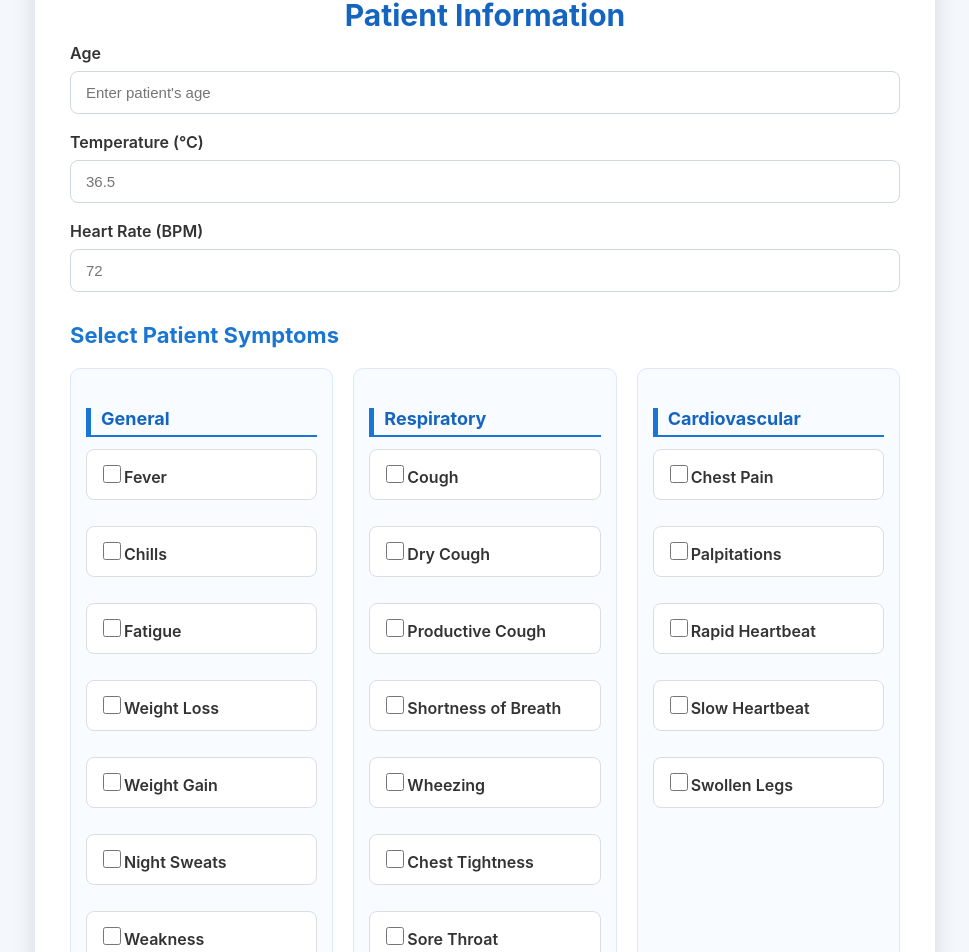
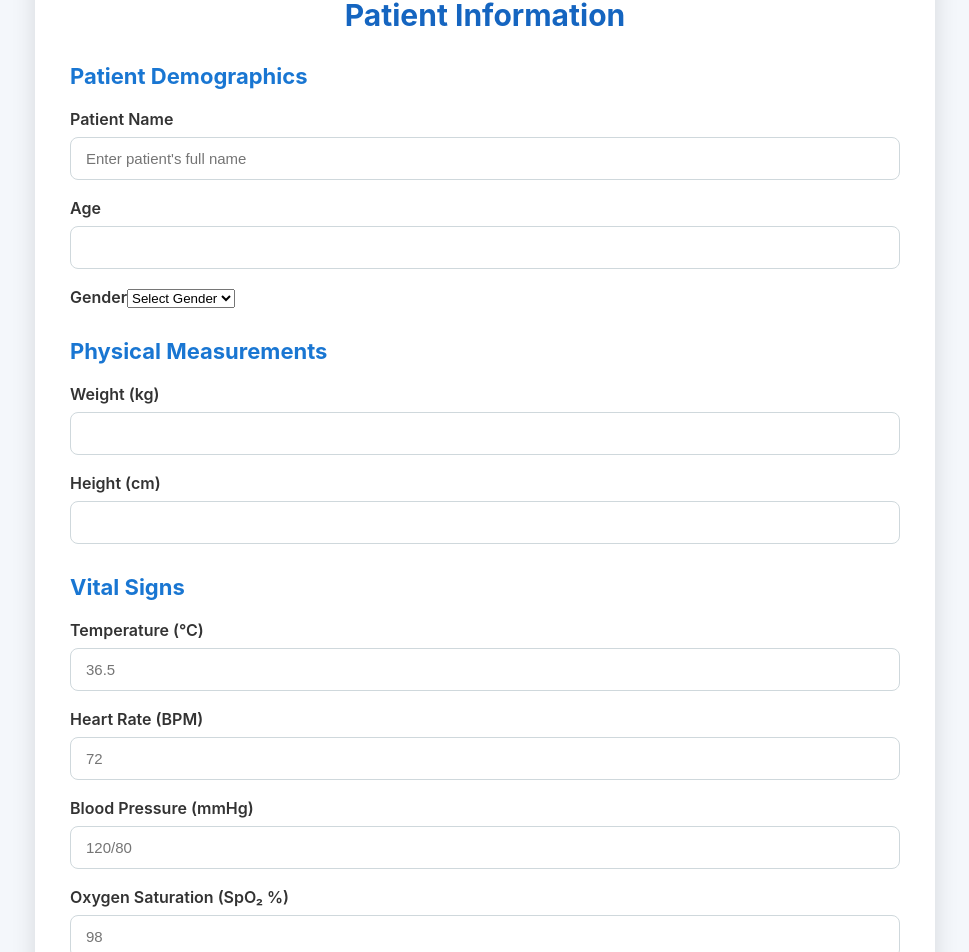
Before and after one commit to minasty/ai-clinical-decision-support-system, a React (Create React App) app in the folder frontend/: page /analyze in a window 1280 px wide. Shown: the part 286-1238 px from the top of the page, without its empty margins (155-1124 px from the left). Built offline with nearby package versions, Linux system fonts and the light colour scheme; no server answers; sample sign-in values are in the browser's storage.

Commit message:
Enhance PatientForm with demographics and vital signs
Refactor PatientForm to include additional patient demographics and vital signs fields. Update form submission logic to validate new fields.

```diff
--- a/frontend/src/components/PatientForm.jsx
+++ b/frontend/src/components/PatientForm.jsx
@@ -5,10 +5,28 @@ import "./PatientForm.css";
 function PatientForm({ onAnalysisComplete }) {
 
     const [formData, setFormData] = useState({
+
+        // Patient Demographics
+        patient_name: "",
         age: "",
+        gender: "",
+
+        // Physical Measurements
+        weight: "",
+        height: "",
+
+        // Vital Signs
         temperature: "",
         heart_rate: "",
+        blood_pressure: "",
+        oxygen_saturation: "",
+
+        // Pregnancy
+        pregnancy_status: "Not Applicable",
+
+        // Symptoms
         symptoms: []
+
     });
 
     const [loading, setLoading] = useState(false);
@@ -108,7 +126,7 @@ function PatientForm({ onAnalysisComplete }) {
 
     };
 
-    // Handle input fields
+    // Handle text fields
 
     const handleChange = (e) => {
 
@@ -122,7 +140,7 @@ function PatientForm({ onAnalysisComplete }) {
 
     };
 
-    // Handle symptom selection
+    // Handle symptom checkboxes
 
     const handleSymptomChange = (e) => {
 
@@ -163,14 +181,22 @@ function PatientForm({ onAnalysisComplete }) {
         setError("");
 
         if (
+
+            !formData.patient_name ||
             !formData.age ||
+            !formData.gender ||
+            !formData.weight ||
+            !formData.height ||
             !formData.temperature ||
             !formData.heart_rate ||
+            !formData.blood_pressure ||
+            !formData.oxygen_saturation ||
             formData.symptoms.length === 0
+
         ) {
 
             setError(
-                "Please complete all patient information."
+                "Please complete all required patient information."
             );
 
             return;
@@ -227,6 +253,30 @@ function PatientForm({ onAnalysisComplete }) {
 
             )}
 
+            {/* ============================
+                Patient Demographics
+            ============================ */}
+
+            <section className="form-section">
+
+                <h3>Patient Demographics</h3>
+
+                <div className="form-grid">
+
+                    <label>
+
+                        Patient Name
+
+                        <input
+                            type="text"
+                            name="patient_name"
+                            value={formData.patient_name}
+                            onChange={handleChange}
+                            placeholder="Enter patient's full name"
+                        />
+
+                    </label>
+
                     <label>
 
                         Age
@@ -236,10 +286,96 @@ function PatientForm({ onAnalysisComplete }) {
                             name="age"
                             value={formData.age}
                             onChange={handleChange}
-                    placeholder="Enter patient's age"
                         />
 
                     </label>
+
+                    <label>
+
+                        Gender
+
+                        <select
+                            name="gender"
+                            value={formData.gender}
+                            onChange={handleChange}
+                        >
+
+                            <option value="">
+                                Select Gender
+                            </option>
+
+                            <option value="Male">
+                                Male
+                            </option>
+
+                            <option value="Female">
+                                Female
+                            </option>
+
+                            <option value="Other">
+                                Other
+                            </option>
+
+                        </select>
+
+                    </label>
+
+                </div>
+
+            </section>
+
+            {/* ============================
+                Physical Measurements
+            ============================ */}
+
+            <section className="form-section">
+
+                <h3>Physical Measurements</h3>
+
+                <div className="form-grid">
+
+                    <label>
+
+                        Weight (kg)
+
+                        <input
+                            type="number"
+                            step="0.1"
+                            name="weight"
+                            value={formData.weight}
+                            onChange={handleChange}
+                        />
+
+                    </label>
+
+                    <label>
+
+                        Height (cm)
+
+                        <input
+                            type="number"
+                            step="0.1"
+                            name="height"
+                            value={formData.height}
+                            onChange={handleChange}
+                        />
+
+                    </label>
+
+                </div>
+
+            </section>
+
+            {/* Continue with Vital Signs in Part 2 */}
+                {/* ============================
+                Vital Signs
+            ============================ */}
+
+            <section className="form-section">
+
+                <h3>Vital Signs</h3>
+
+                <div className="form-grid">
 
                     <label>
 
@@ -270,13 +406,106 @@ function PatientForm({ onAnalysisComplete }) {
 
                     </label>
 
-<div className="symptoms">
+                    <label>
+
+                        Blood Pressure (mmHg)
+
+                        <input
+                            type="text"
+                            name="blood_pressure"
+                            value={formData.blood_pressure}
+                            onChange={handleChange}
+                            placeholder="120/80"
+                        />
+
+                    </label>
+
+                    <label>
+
+                        Oxygen Saturation (SpO₂ %)
+
+                        <input
+                            type="number"
+                            name="oxygen_saturation"
+                            value={formData.oxygen_saturation}
+                            onChange={handleChange}
+                            placeholder="98"
+                            min="0"
+                            max="100"
+                        />
+
+                    </label>
+
+                </div>
+
+            </section>
+
+
+            {/* ============================
+                Pregnancy Status
+            ============================ */}
+
+            {
+                formData.gender === "Female" && (
+
+                    <section className="form-section">
+
+                        <h3>Pregnancy Information</h3>
+
+                        <div className="form-grid">
+
+                            <label>
+
+                                Pregnancy Status
+
+                                <select
+                                    name="pregnancy_status"
+                                    value={formData.pregnancy_status}
+                                    onChange={handleChange}
+                                >
+
+                                    <option value="Not Applicable">
+                                        Not Applicable
+                                    </option>
+
+                                    <option value="Pregnant">
+                                        Pregnant
+                                    </option>
+
+                                    <option value="Not Pregnant">
+                                        Not Pregnant
+                                    </option>
+
+                                    <option value="Unknown">
+                                        Unknown
+                                    </option>
+
+                                </select>
+
+                            </label>
+
+                        </div>
+
+                    </section>
+
+                )
+            }
+
+
+            {/* ============================
+                Symptoms
+            ============================ */}
+
+            <section className="form-section">
 
                 <h3>Select Patient Symptoms</h3>
 
                 <div className="categories-grid">
 
-        {Object.entries(symptomCategories).map(
+                    {
+
+                        Object.entries(symptomCategories).map(
+
                             ([category, symptoms]) => (
 
                                 <div
@@ -284,11 +513,19 @@ function PatientForm({ onAnalysisComplete }) {
                                     className="symptom-category"
                                 >
 
-                    <h4>{category}</h4>
+                                    <h4>
+
+                                        {category}
+
+                                    </h4>
 
                                     <div className="symptom-list">
 
-                        {symptoms.map((symptom) => (
+                                        {
+
+                                            symptoms.map(
+
+                                                (symptom) => (
 
                                                     <label
                                                         key={symptom}
@@ -298,15 +535,23 @@ function PatientForm({ onAnalysisComplete }) {
                                                         <input
                                                             type="checkbox"
                                                             value={symptom}
-                                    checked={formData.symptoms.includes(symptom)}
-                                    onChange={handleSymptomChange}
+                                                            checked={
+                                                                formData.symptoms.includes(symptom)
+                                                            }
+                                                            onChange={
+                                                                handleSymptomChange
+                                                            }
                                                         />
 
                                                         {symptom}
 
                                                     </label>
 
-                        ))}
+                                                )
+
+                                            )
+
+                                        }
 
                                     </div>
 
@@ -314,13 +559,21 @@ function PatientForm({ onAnalysisComplete }) {
 
                             )
 
-        )}
+                        )
+
+                    }
 
                 </div>
 
-</div>
+            </section>
+
+
+            {/* ============================
+                Submit Button
+            ============================ */}
 
             <button
+                className="submit-button"
                 type="submit"
                 disabled={loading}
             >
```
Lines whose indentation alone changed are shown as unchanged.
